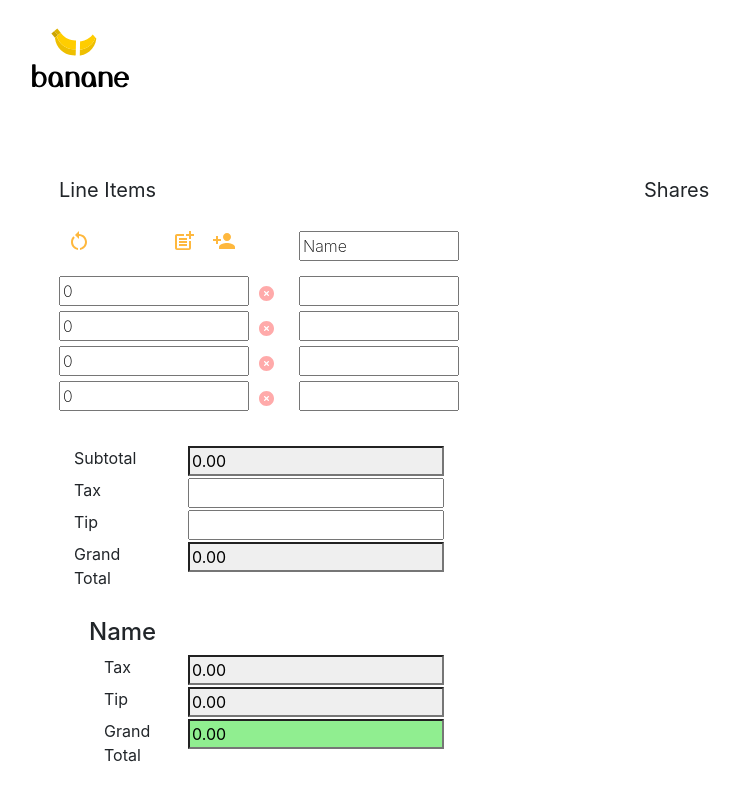
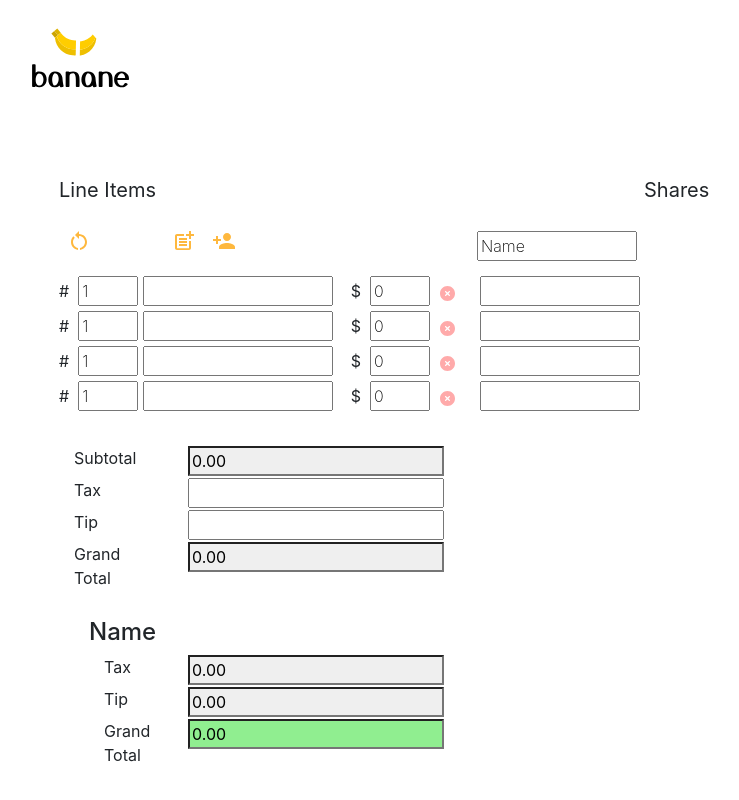
Before and after one commit to alivira/banane-split, a React (Create React App) app: page / in a window 1280 px wide. Shown: the whole page, without its empty margins (11-750 px from the left). Built offline with nearby package versions, Linux system fonts and the light colour scheme.

Commit message:
Added fields for quantity and names

```diff
--- a/src/App.js
+++ b/src/App.js
@@ -8,10 +8,10 @@ import { v4 as uuidv4 } from "uuid";
 class App extends Component {
   state = {
     counters: [
-      { id: uuidv4(), value: 0 },
-      { id: uuidv4(), value: 0 },
-      { id: uuidv4(), value: 0 },
-      { id: uuidv4(), value: 0 },
+      { id: uuidv4(), value: 0, itemName: "name", quantity: 1 },
+      { id: uuidv4(), value: 0, itemName: "name", quantity: 1 },
+      { id: uuidv4(), value: 0, itemName: "name", quantity: 1 },
+      { id: uuidv4(), value: 0, itemName: "name", quantity: 1 },
     ],
     users: [
       {
@@ -49,24 +49,41 @@ class App extends Component {
     this.setState({ counters });
   };
 
-  handleIncrement = (counter) => {
-    const counters = [...this.state.counters];
-    const index = counters.indexOf(counter);
-    counters[index] = { ...counter };
-    counters[index].value++;
-    this.setState({ counters });
-  };
-
-  handleUpdateValue = (counter, e) => {
+  handleUpdateBillValue = (counter, e) => {
     const counters = [...this.state.counters];
     const index = counters.indexOf(counter);
     counters[index] = { ...counter };
     counters[index].value = e;
     this.setState({ counters });
-    this.updateBreakdown();
+    // this.updateUserTotalBreakdown();
+    this.updateUserTotalBreakdownValue(
+      this.state.users,
+      this.state.totals[0].tax,
+      this.state.totals[0].tip,
+      counters
+    );
+    console.log("Temp counters on Value: ", counters);
   };
 
-  handleUpdateBill = (counter, user, portion) => {
+  handleUpdateBillName = (counter, e) => {
+    const counters = [...this.state.counters];
+    const index = counters.indexOf(counter);
+    counters[index] = { ...counter };
+    counters[index].name = e;
+    this.setState({ counters });
+    this.updateUserTotalBreakdown();
+  };
+
+  handleUpdateBillQuantity = (counter, e) => {
+    const counters = [...this.state.counters];
+    const index = counters.indexOf(counter);
+    counters[index] = { ...counter };
+    counters[index].quantity = e;
+    this.setState({ counters });
+    this.updateUserTotalBreakdown();
+  };
+
+  handleUpdateBillPortion = (counter, user, portion) => {
     const newBillId = counter.id;
     const newPortion = portion;
     const newUser = user;
@@ -87,14 +104,11 @@ class App extends Component {
 
     if (billIndex !== -1) {
       newUsers[userIndex].bills[billIndex].portion = newPortion;
-      console.log("Bill updated!");
     } else {
       newUsers[userIndex].bills.push(newRow);
-      console.log("New bill line pushed!");
     }
     this.setState({ users: newUsers });
-    console.log("Updated users", this.state.users);
-    this.updateBreakdown();
+    this.updateUserTotalBreakdown();
   };
 
   handleUpdateName = (user, name) => {
@@ -102,15 +116,13 @@ class App extends Component {
     const newName = name;
     const newUsers = this.state.users.slice();
     const userIndex = newUsers.indexOf(newUser);
-    console.log("User Index", userIndex);
     newUsers[userIndex].name = newName;
     this.setState({ users: newUsers });
-    console.log("Updated user name", this.state.users);
   };
 
   handleAddRow = () => {
     const newId = uuidv4();
-    const newRow = { id: newId, value: 0 };
+    const newRow = { id: newId, value: 0, name: "name", quantity: 1 };
     const newArray = this.state.counters.slice();
     newArray.push(newRow);
     this.setState({ counters: newArray });
@@ -144,6 +156,11 @@ class App extends Component {
     this.setState({
       totals: update(this.state.totals, { 0: { tax: { $set: tax } } }),
     });
+    this.updateUserTotalBreakdownTaxTip(
+      this.state.users,
+      tax,
+      this.state.totals[0].tip
+    );
   };
 
   handleUpdateTip = (tip) => {
@@ -152,35 +169,93 @@ class App extends Component {
     this.setState({
       totals: update(this.state.totals, { 0: { tip: { $set: tip } } }),
     });
+    this.updateUserTotalBreakdownTaxTip(
+      this.state.users,
+      this.state.totals[0].tax,
+      tip
+    );
   };
 
-  calculateTotal = () => {
-    var count = 0;
-    for (var i = 0, n = this.state.counters.length; i < n; i++) {
-      count += this.state.counters[i].value;
+  //Updates the tax total, tip total, and grand total for users
+  updateUserTotalBreakdown = () => {
+    let newUsers = this.state.users;
+    for (let i = 0; i < newUsers.length; i++) {
+      newUsers[i].total = this.calculateUserSubTotal(newUsers[i]);
+      newUsers[i].tax = this.calculateUserTax(newUsers[i]);
+      newUsers[i].tip = this.calculateUserTip(newUsers[i]);
+      newUsers[i].grandTotal =
+        newUsers[i].tax + newUsers[i].tip + newUsers[i].total;
+      console.log(newUsers);
     }
-    return count;
+    this.setState({ users: newUsers });
   };
 
-  finalTotal = () => {
-    var count = this.calculateTotal();
-    count +=
-      Number(this.state.totals[0].tax) + Number(this.state.totals[0].tip);
+  updateUserTotalBreakdownTaxTip = (users, tax, tip) => {
+    let newUsers = users;
+    for (let i = 0; i < newUsers.length; i++) {
+      var ratio = Number(this.calculateUserRatio(newUsers[i]));
+      newUsers[i].total = this.calculateUserSubTotal(newUsers[i]);
+      newUsers[i].tax = Number(tax) * ratio;
+      newUsers[i].tip = Number(tip) * ratio;
+      newUsers[i].grandTotal =
+        newUsers[i].total + newUsers[i].tax + newUsers[i].tip;
+    }
+
+    this.setState({ users: newUsers });
+  };
+
+  updateUserTotalBreakdownValue = (users, tax, tip, counters) => {
+    let newUsers = users;
+    for (let i = 0; i < newUsers.length; i++) {
+      newUsers[i].total = this.calculateUserSubTotalValue(
+        newUsers[i],
+        counters
+      );
+      var ratio =
+        Number(newUsers[i].total) /
+        Number(this.calculateGlobalSubTotalValue(counters));
+      console.log("New Users total: ", newUsers[i].total);
+      console.log("New Users ratio: ", ratio);
+      console.log(
+        "Global Sub Total: ",
+        this.calculateGlobalSubTotalValue(counters)
+      );
+      newUsers[i].tax = Number(tax) * ratio;
+      newUsers[i].tip = Number(tip) * ratio;
+      newUsers[i].grandTotal =
+        newUsers[i].total + newUsers[i].tax + newUsers[i].tip;
+    }
+
+    this.setState({ users: newUsers });
+  };
+
+  calculateUserSubTotalValue = (user, counters) => {
+    var bills = counters;
+    var total = 0;
+
+    for (let i = 0; i < user.bills.length; i++) {
+      for (let j = 0; j < bills.length; j++) {
+        if (user.bills[i].billId === bills[j].id) {
+          total +=
+            bills[j].value *
+            (user.bills[i].portion / this.findPortionTotals(bills[j].id));
+        }
+      }
+    }
+    return total;
+  };
+
+  calculateGlobalSubTotalValue = (counters) => {
+    var count = 0;
+    for (var i = 0, n = counters.length; i < n; i++) {
+      count += counters[i].value;
+      console.log("Global count:", count);
+    }
 
     return count;
   };
 
-  updateBreakdown = () => {
-    let newUsers = this.state.users;
-    for (let i = 0; i < newUsers.length; i++) {
-      newUsers[i].total = this.calculateBreakdown(newUsers[i]);
-      console.log(newUsers);
-    }
-    this.setState({ users: newUsers });
-    this.calculateUserTaxTip();
-    console.log("User State (Update Breakdown)", this.state.users);
-  };
-
+  //Finds the total portions (shares) for a bill item
   findPortionTotals = (billId) => {
     var total = 0;
     for (let i = 0; i < this.state.users.length; i++) {
@@ -189,54 +264,68 @@ class App extends Component {
           total += this.state.users[i].bills[j].portion;
         }
     }
-    console.log("Bill portion total: ", total);
     return total;
   };
 
-  calculateUserTaxTip = () => {
-    var ratio = 0;
-    var tax = 0;
-    var tip = 0;
-    var grandTotal = 0;
-    var newUsers = this.state.users.slice();
-
-    if ((this.state.totals[0].tax || this.state.totals[0].ti) !== 0)
-      for (let i = 0; i < this.state.users.length; i++) {
-        ratio =
-          Number(this.state.users[i].total) / Number(this.calculateTotal());
-        tax = Number(this.state.totals[0].tax) * ratio;
-        tip = Number(this.state.totals[0].tip) * ratio;
-        grandTotal = Number(this.state.users[i].total) + tax + tip;
-        newUsers[i].tax = tax;
-        newUsers[i].tip = tip;
-        newUsers[i].grandTotal = grandTotal;
-
-        this.setState({ users: newUsers });
-      }
-  };
-
-  calculateBreakdown = (user) => {
+  //Finds the total owed without tax & tip per user
+  calculateUserSubTotal = (user) => {
     var bills = this.state.counters.slice();
     var total = 0;
 
     for (let i = 0; i < user.bills.length; i++) {
-      var sampleBill = user.bills[i].billId;
-      var billIndex = -1;
-
-      for (var finder = 0; finder < bills.length; finder++) {
-        if (bills[finder].id === sampleBill) {
-          billIndex = finder;
-          console.log("MATCHED");
-          if (billIndex !== -1) {
-            total +=
-              bills[billIndex].value *
-              (user.bills[i].portion /
-                this.findPortionTotals(bills[billIndex].id));
-          }
+      for (let j = 0; j < bills.length; j++) {
+        if (user.bills[i].billId === bills[j].id) {
+          total +=
+            bills[j].value *
+            (user.bills[i].portion / this.findPortionTotals(bills[j].id));
         }
       }
     }
     return total;
+  };
+
+  //Finds the total tax owed per user
+  calculateUserTax = (user) => {
+    var ratio = 0;
+    var tax = 0;
+
+    ratio = Number(user.total) / Number(this.calculateGlobalSubTotal());
+    tax = Number(this.state.totals[0].tax) * ratio;
+
+    return tax;
+  };
+
+  //Finds the total tax owed per user
+  calculateUserTip = (user) => {
+    var ratio = 0;
+    var tip = 0;
+
+    ratio = Number(user.total) / Number(this.calculateGlobalSubTotal());
+    tip = Number(this.state.totals[0].tip) * ratio;
+
+    return tip;
+  };
+
+  calculateUserRatio = (user) => {
+    return Number(user.total) / Number(this.calculateGlobalSubTotal());
+  };
+
+  //Calculates global subtotal
+  calculateGlobalSubTotal = () => {
+    var count = 0;
+    for (var i = 0, n = this.state.counters.length; i < n; i++) {
+      count += this.state.counters[i].value;
+    }
+
+    return count;
+  };
+
+  //Calculates global grand total
+  calculateGlobalGrandTotal = () => {
+    var count = this.calculateGlobalSubTotal();
+    count +=
+      Number(this.state.totals[0].tax) + Number(this.state.totals[0].tip);
+    return count;
   };
 
   render() {
@@ -244,24 +333,25 @@ class App extends Component {
 
     return (
       <React.Fragment>
-        <NavBar totalCounters={this.calculateTotal()} />
+        <NavBar totalCounters={this.calculateGlobalSubTotal()} />
         <main className="container">
           <Counters
             counters={this.state.counters}
             users={this.state.users}
             totals={this.state.totals}
             onReset={this.handleReset}
-            onIncrement={this.handleIncrement}
             onDelete={this.handleDelete}
             onAddRow={this.handleAddRow}
             onAddUser={this.handleAddUser}
-            updateValue={this.handleUpdateValue}
-            updateBill={this.handleUpdateBill}
+            updateValue={this.handleUpdateBillValue}
+            updateBillName={this.handleUpdateBillName}
+            updateBillQuantity={this.handleUpdateBillQuantity}
+            updateBill={this.handleUpdateBillPortion}
             updateName={this.handleUpdateName}
             updateTax={this.handleUpdateTax}
             updateTip={this.handleUpdateTip}
-            subtotal={this.calculateTotal()}
-            grandtotal={this.finalTotal()}
+            subtotal={this.calculateGlobalSubTotal()}
+            grandtotal={this.calculateGlobalGrandTotal()}
           />
         </main>
       </React.Fragment>
--- a/src/components/counter.jsx
+++ b/src/components/counter.jsx
@@ -7,9 +7,33 @@ class Counter extends Component {
       <div>
         <div className="row">
           <form>
+            # &nbsp;
             <input
               type="number"
+              style={{ fontWeight: "200", width: "60px" }}
+              required
+              value={this.getQuantity()}
+              onChange={(e) =>
+                this.props.updateBillQuantity(
+                  this.props.counter,
+                  Number(e.target.value)
+                )
+              }
+            ></input>
+            &nbsp;
+            <input
+              type="string"
               style={{ fontWeight: "200", width: "190px" }}
+              required
+              value={this.getName()}
+              onChange={(e) =>
+                this.props.updateBillName(this.props.counter, e.target.value)
+              }
+            ></input>
+            &nbsp; &nbsp; $ &nbsp;
+            <input
+              type="number"
+              style={{ fontWeight: "200", width: "60px" }}
               required
               value={this.getValue()}
               onChange={(e) =>
@@ -48,6 +72,14 @@ class Counter extends Component {
     return count;
   }
 
+  getName() {
+    return this.props.counter.name;
+  }
+
+  getQuantity() {
+    return this.props.counter.quantity;
+  }
+
   getBadgeClasses() {
     let classes = "badge m-2 badge-";
     classes += this.props.counter.value === 0 ? "warning" : "primary";
--- a/src/components/counters.jsx
+++ b/src/components/counters.jsx
@@ -15,10 +15,11 @@ class Counters extends Component {
       onAddRow,
       onReset,
       onDelete,
-      onIncrement,
       onAddUser,
       updateValue,
       updateBill,
+      updateBillName,
+      updateBillQuantity,
       updateTax,
       updateTip,
       grandtotal,
@@ -70,7 +71,7 @@ class Counters extends Component {
               </IconButton>
             </div>
 
-            <div style={{ paddingRight: "40px" }}>
+            <div style={{ paddingRight: "218px" }}>
               <IconButton color="primary" onClick={onAddUser}>
                 <PersonAddIcon />
               </IconButton>
@@ -90,9 +91,10 @@ class Counters extends Component {
             <Counter
               key={counter.id}
               onDelete={onDelete}
-              onIncrement={onIncrement}
               updateValue={updateValue}
               updateBill={updateBill}
+              updateBillName={updateBillName}
+              updateBillQuantity={updateBillQuantity}
               counter={counter}
               users={users}
             ></Counter>
```
